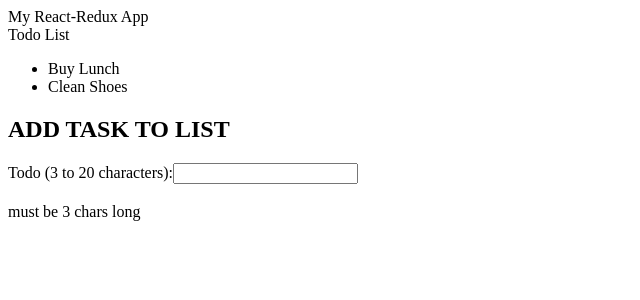
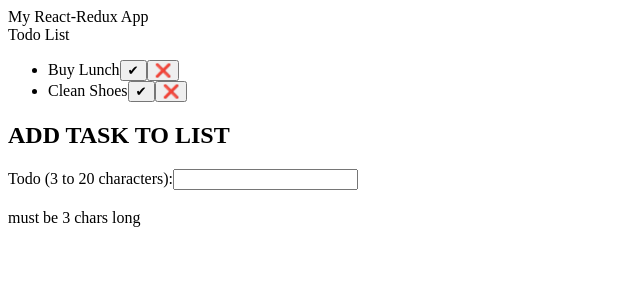
Before and after one commit to GregatGit/testing-todo, a React (Create React App) app: page / in a window 1280 px wide. Shown: the top 300 px of the page, without its empty margins (0-640 px from the left). Built offline with nearby package versions, Linux system fonts and the light colour scheme.

Commit message:
link action to component delete

```diff
--- a/src/components/TodoList.js
+++ b/src/components/TodoList.js
@@ -1,17 +1,30 @@
 import React from 'react'
 import { connect } from 'react-redux'
 import AddTodo from './AddTodo'
+import { deleteTodo } from '../actions'
 
-const TodoList = ({ todos }) => {
+const TodoList = ({ todos, deleteTodo }) => {
+  const handleDone = index => {
+    console.log(index)
+  }
+  const handleDelete = index => {
+    deleteTodo(index)
+  }
   return (
     <div data-test="todoList">
       Todo List
       <ul>
         {todos
           ? todos.map((todo, index) => {
-              return <li key={index}>{todo.todo}</li>
+              return <li
+                  key={index}
+                >
+                  {todo.todo}
+                  <button onClick={() => handleDone(index)}>✔</button>
+                  <button onClick={() => handleDelete(index)}>❌</button>
+                </li>
             })
-          : null}
+          : <li>You have no todos on your list</li>}
       </ul>
       <AddTodo />
     </div>
@@ -24,4 +37,4 @@ const mapStateToProps = (state, ownProps) => {
   }
 }
 
-export default connect(mapStateToProps)(TodoList)
+export default connect(mapStateToProps, { deleteTodo })(TodoList)
```
